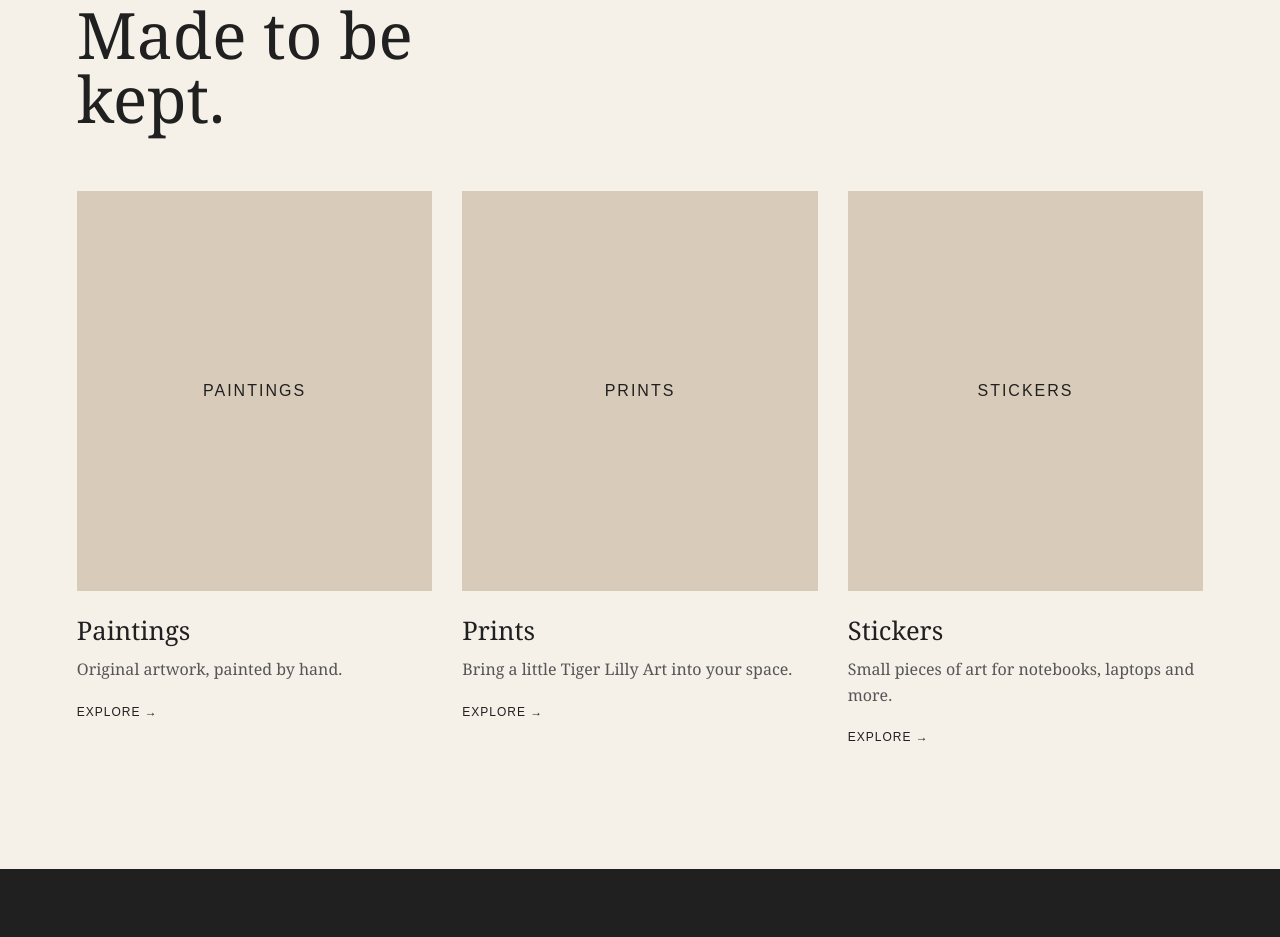
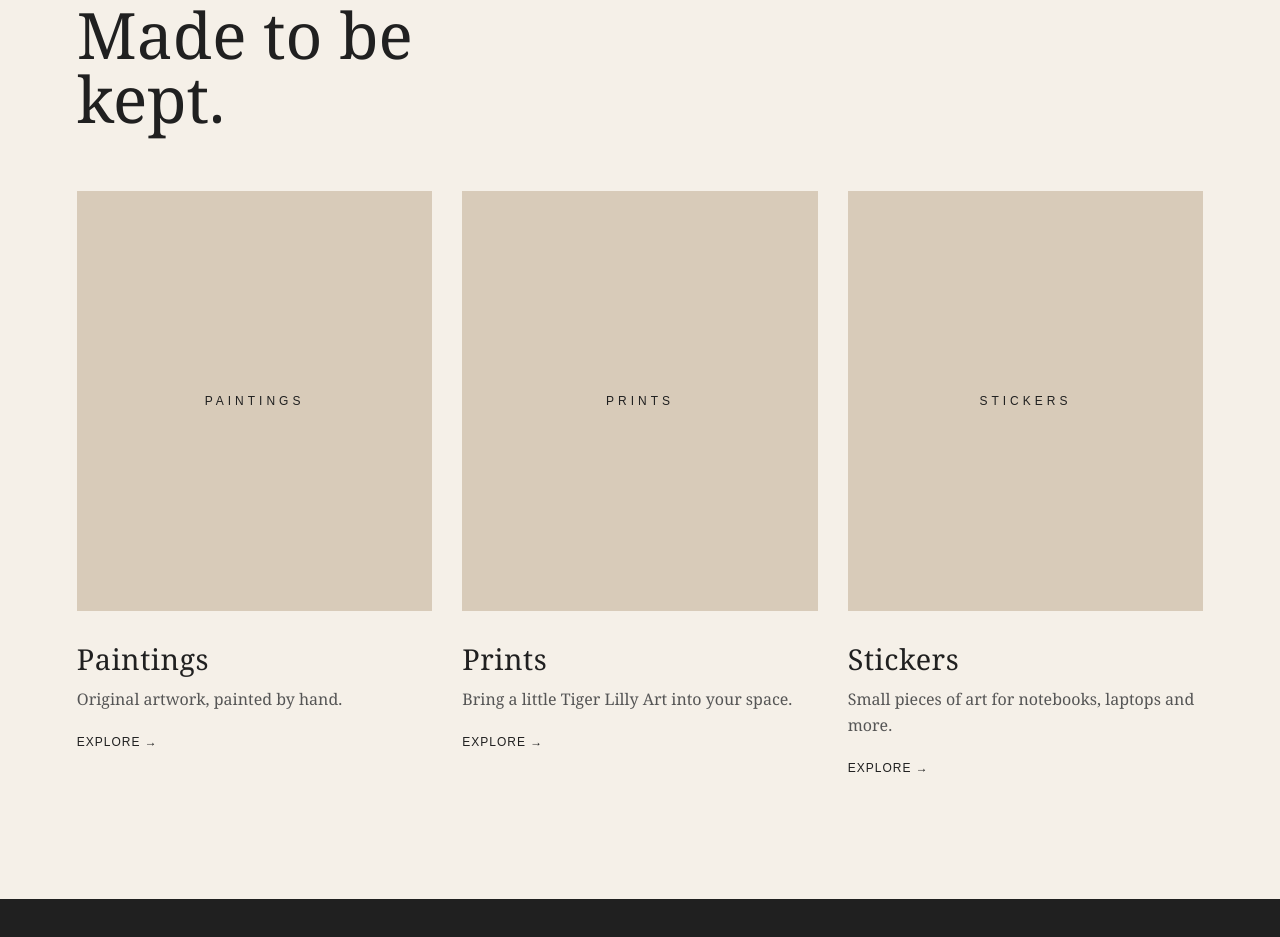
Before and after one commit to kidzquiz12-ui/tiger-lilly-art.github.io, a plain HTML site: page index.html in a window 1280 px wide. Shown: the part 1027-1964 px from the top of the page. Drawn offline with Linux system fonts and the light colour scheme.

Commit message:
Update style.css

```diff
--- a/style.css
+++ b/style.css
@@ -193,18 +193,25 @@ nav {
 }
 
 .product-image {
-    height: 400px;
+    height: 420px;
     background: #d8cbb9;
     display: flex;
     align-items: center;
     justify-content: center;
     font-family: Arial, sans-serif;
-    letter-spacing: 2px;
-    margin-bottom: 20px;
+    font-size: 0.75rem;
+    letter-spacing: 4px;
+    margin-bottom: 25px;
+    transition: transform 0.4s ease;
+}
+
+.product:hover .product-image {
+    transform: translateY(-8px);
 }
 
 .product h3 {
-    font-size: 1.6rem;
+    font-size: 1.8rem;
+    letter-spacing: 0.5px;
     font-weight: normal;
     margin-bottom: 5px;
 }
```
